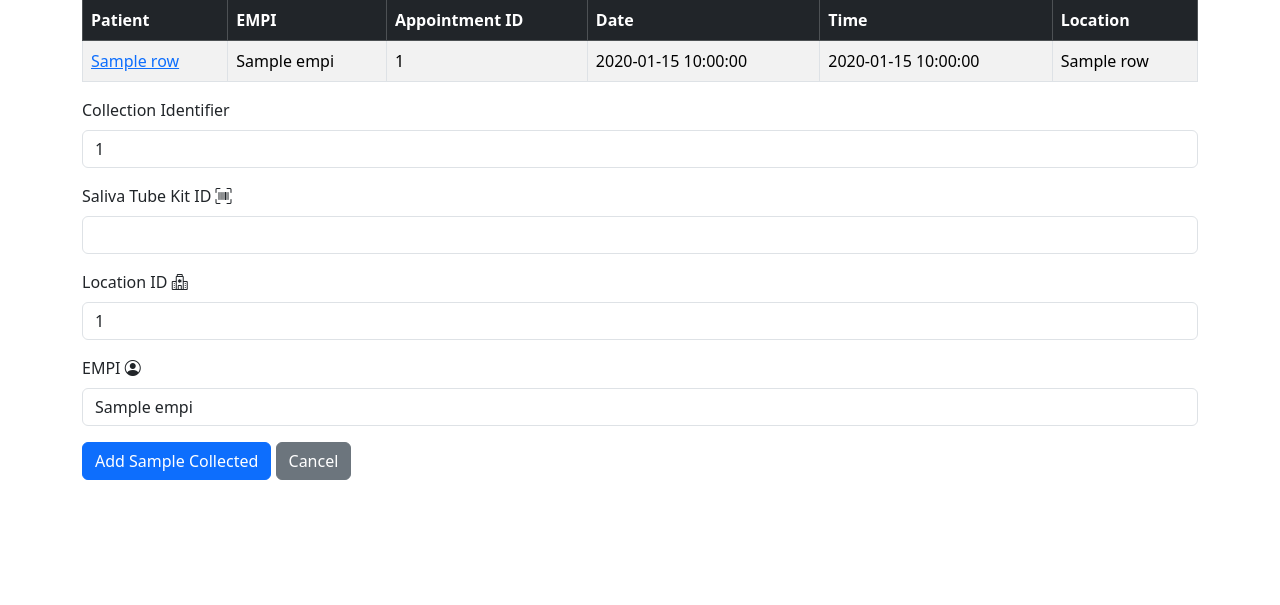
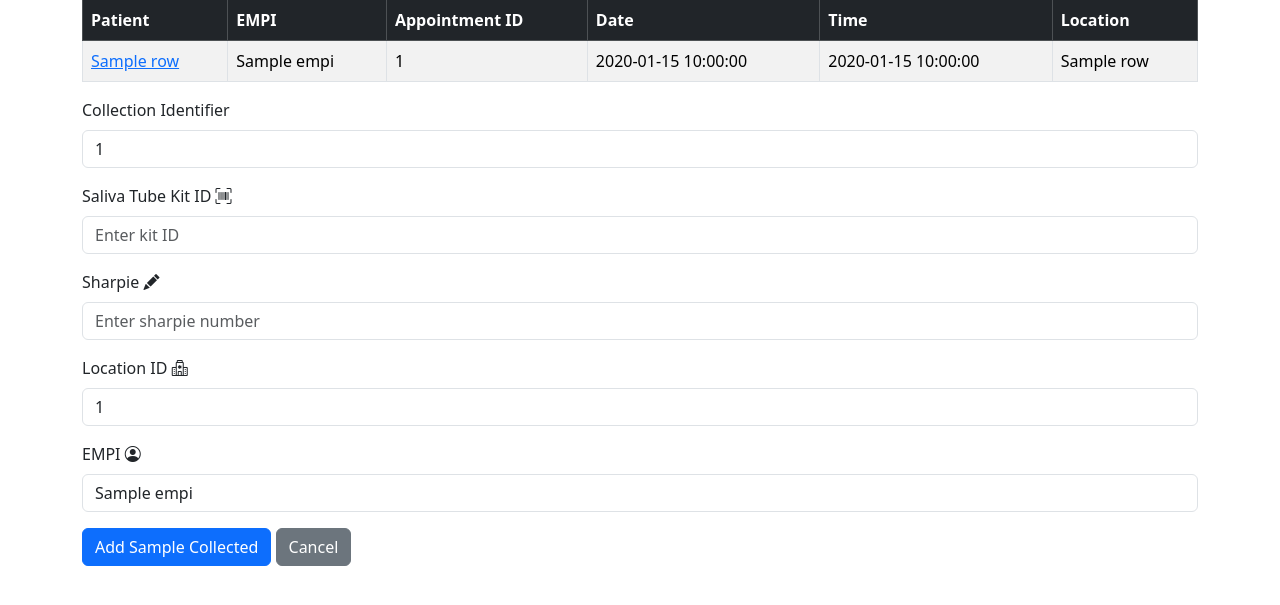
Before and after one commit to mcondiff11/pmbb_recontact, a Flask app: template pmbbrecontact2/templates/collect_sample.html in a window 1280 px wide. Shown: the part 129-734 px from the top of the page. Run offline with Flask 3, Linux system fonts and the light colour scheme; the template is opened without the code that fills it: most values are stand-ins (such as "Sample title", 1, 10 or a date in 2020).

Commit message:
Add sharpie field to sample collection form with integer validation
Co-Authored-By: Claude Sonnet 4.6 <noreply@anthropic.com>

```diff
--- a/pmbbrecontact2/app.py
+++ b/pmbbrecontact2/app.py
@@ -516,8 +516,8 @@ def collect_me(collection_id):
         try:
             user_email = get_current_databricks_user_email()
             coll_id = int(request.form['collection_id'])
-
             saliva_tube_kit_id = int(request.form['saliva_tube_kit_id'])
+            sharpie = int(request.form['sharpie'])
             location_id = int(request.form['location_id'])
             empi = request.form['empi']
 
@@ -525,9 +525,9 @@ def collect_me(collection_id):
 
             # Parameterized INSERT prevents SQL injection [web:26]
             table_name = "biobank_analytics.pmbb_saliva.collected_sample"
-            sql_insert = f"INSERT INTO {table_name} (collection_id,EMPI,saliva_kit_id,collected_by,location_id,created_date) VALUES (?,?,?,?,?,?);"
+            sql_insert = f"INSERT INTO {table_name} (collection_id,EMPI,saliva_kit_id,collected_by,location_id,created_date,sharpie) VALUES (?,?,?,?,?,?,?);"
             cursor = connection.cursor()
-            cursor.execute(sql_insert,(coll_id,empi,saliva_tube_kit_id,user_email,location_id,current_time_python))
+            cursor.execute(sql_insert,(coll_id,empi,saliva_tube_kit_id,user_email,location_id,current_time_python,sharpie))
             connection.commit()
 
             update_table = "biobank_analytics.pmbb_saliva.scheduled_collection"
--- a/pmbbrecontact2/templates/collect_sample.html
+++ b/pmbbrecontact2/templates/collect_sample.html
@@ -33,15 +33,23 @@
             </table>
         </div>
 
-        <form method="POST" action="/collect_me/{{ cid }}">
+        <form method="POST" action="/collect_me/{{ cid }}" id="collect-form">
+
+        <div id="validation-alert" class="alert alert-warning d-none" role="alert"></div>
+
         <div class="mb-3">
             <label class="form-label">Collection Identifier</label>
-            <input type="text" class="form-control" name="collection_id" value="{{cid}}" readonly  required>
+            <input type="text" class="form-control" name="collection_id" value="{{cid}}" readonly required>
         </div>
 
         <div class="mb-3">
             <label class="form-label">Saliva Tube Kit ID <i class="bi bi-upc-scan"></i></label>
-            <input type="text" class="form-control" name="saliva_tube_kit_id" value=""  required>
+            <input type="number" step="1" class="form-control" name="saliva_tube_kit_id" value="" placeholder="Enter kit ID">
+        </div>
+
+        <div class="mb-3">
+            <label class="form-label">Sharpie <i class="bi bi-pencil-fill"></i></label>
+            <input type="number" step="1" class="form-control" name="sharpie" value="" placeholder="Enter sharpie number">
         </div>
 
         <div class="mb-3">
@@ -57,6 +65,29 @@
         <a href="/person/{{row['EMPI']}}" class="btn btn-secondary">Cancel</a>
     </form>
 
+    <script>
+        document.getElementById('collect-form').addEventListener('submit', function(e) {
+            const kitVal = document.querySelector('[name="saliva_tube_kit_id"]').value.trim();
+            const sharpieVal = document.querySelector('[name="sharpie"]').value.trim();
+            const alertBox = document.getElementById('validation-alert');
+            const messages = [];
+
+            const isValidInt = (val) => val !== '' && /^-?\d+$/.test(val);
+
+            if (!isValidInt(kitVal)) messages.push('Saliva Tube Kit ID is required and must be a whole number.');
+            if (!isValidInt(sharpieVal)) messages.push('Sharpie number is required and must be a whole number.');
+
+            if (messages.length > 0) {
+                e.preventDefault();
+                alertBox.innerHTML = messages.join('<br>');
+                alertBox.classList.remove('d-none');
+                alertBox.scrollIntoView({ behavior: 'smooth', block: 'nearest' });
+            } else {
+                alertBox.classList.add('d-none');
+            }
+        });
+    </script>
+
 
                    {% endfor %}
 
```
